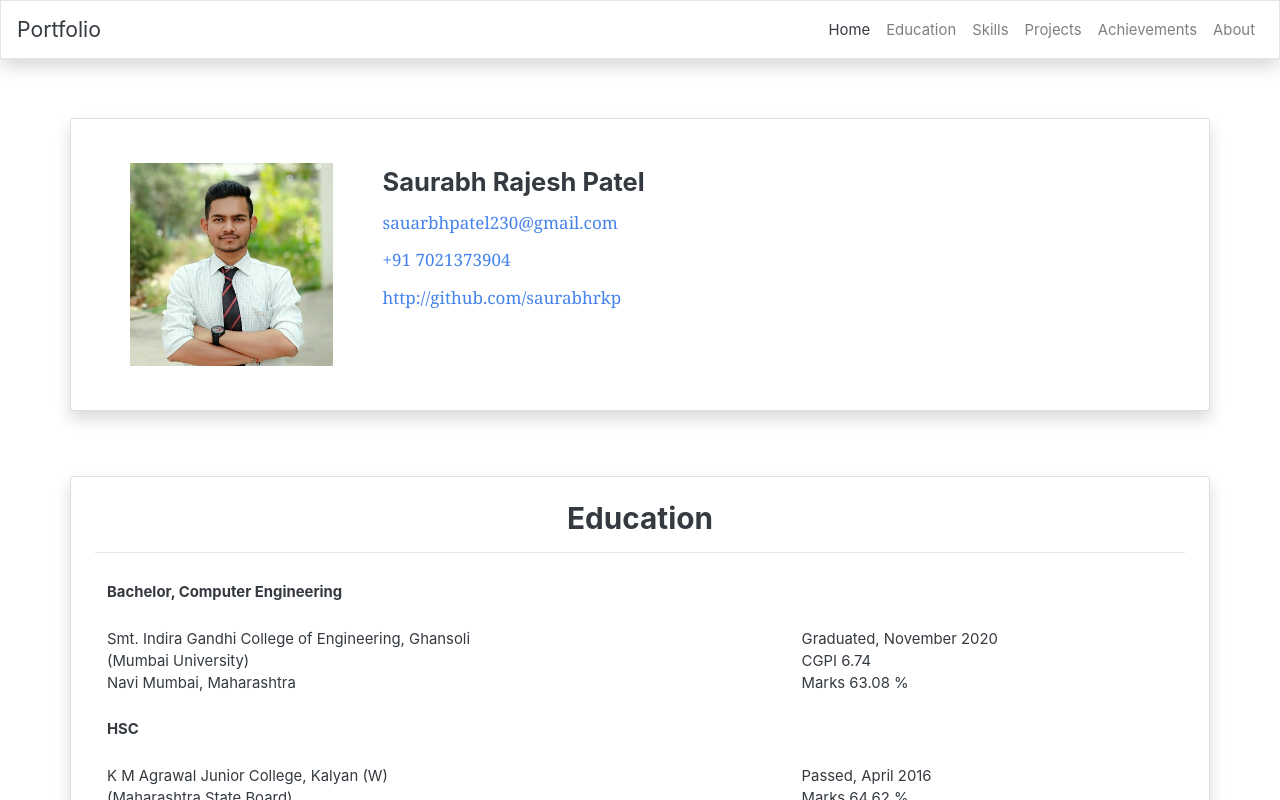
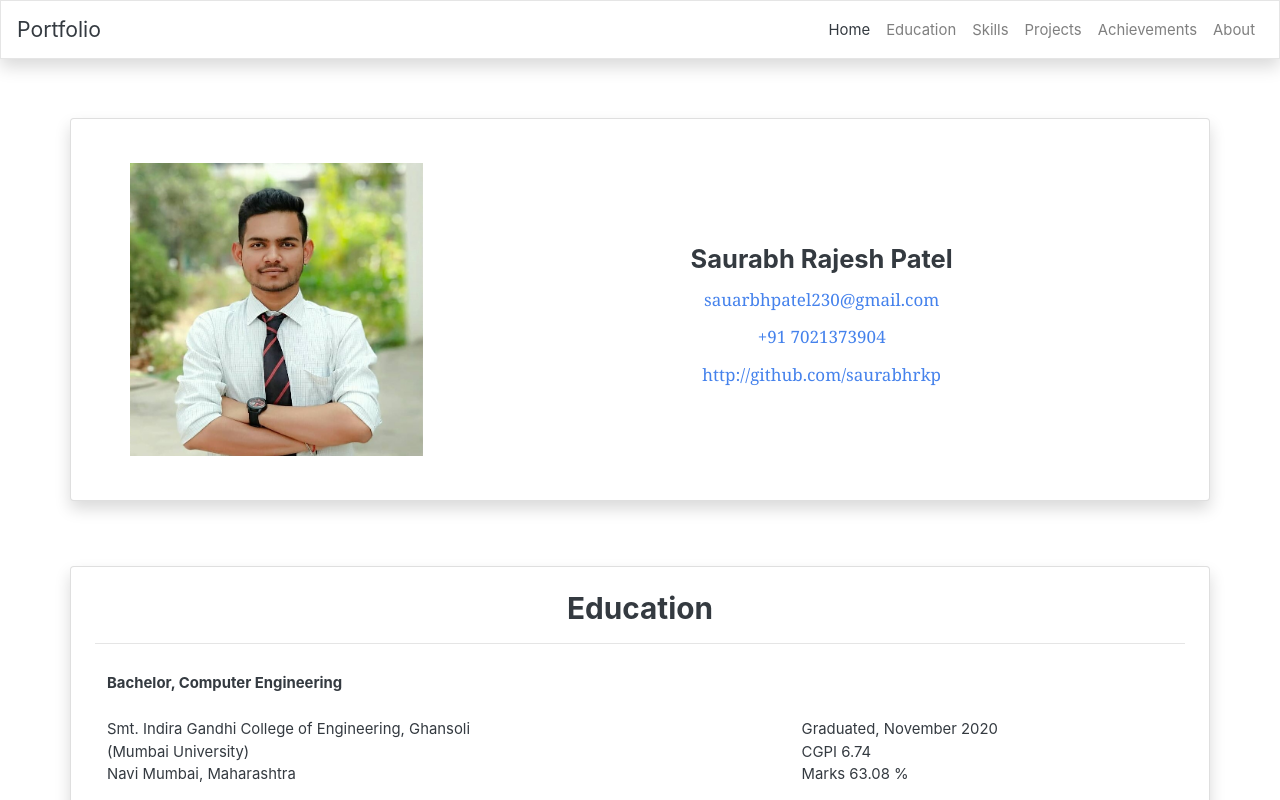
Before and after one commit to Saurabhrkp/portfolio, a React (Create React App) app: page / in a window 1280 px wide. Shown: the top 800 px of the page. Built offline with nearby package versions, Linux system fonts and the light colour scheme.

Commit message:
Updated header

```diff
--- a/src/components/Header.js
+++ b/src/components/Header.js
@@ -6,10 +6,10 @@ const Header = () => {
       <div id='home' style={{ height: '70px' }}></div>
       <div className='container card shadow mt-5'>
         <div className='row justify-content-center p-4'>
-          <div className='col-sm-5 col-md-4 col-lg-3 text-center'>
+          <div className='col-sm-10 col-md-5 col-lg-4 text-center'>
             <img src={Photo} alt='Me' className='card-body img-fluid col' />
           </div>
-          <div className='col-sm-10 col-md-8 col-lg-9'>
+          <div className='col-sm-10 col-md-6 col-lg-8 my-auto text-center'>
             <h4 className='card-title pt-4'>Saurabh Rajesh Patel</h4>
             <div>
               <a href='mailto:sauarbhpatel230@gmail.com'>
```
Also changed, not shown: 1 other file (tests, documents, lock files or other folders).
